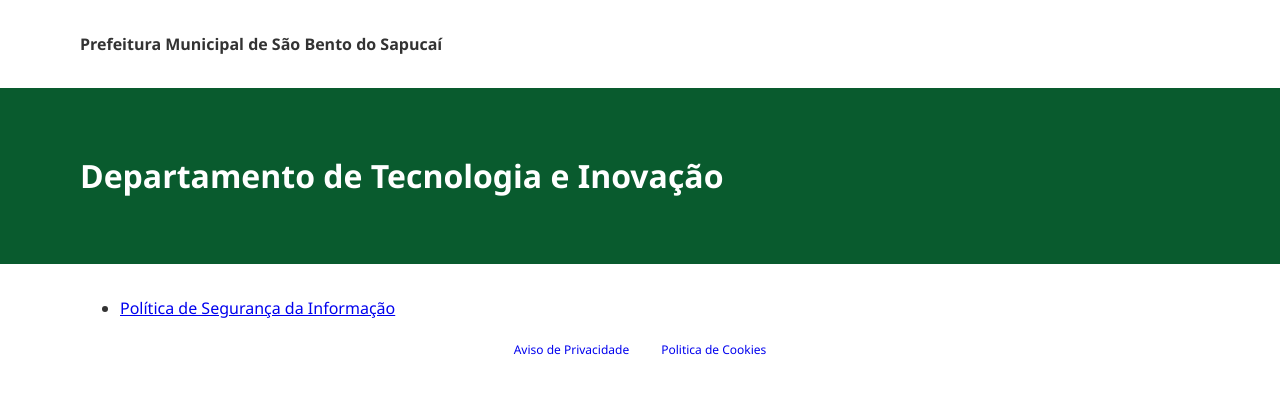
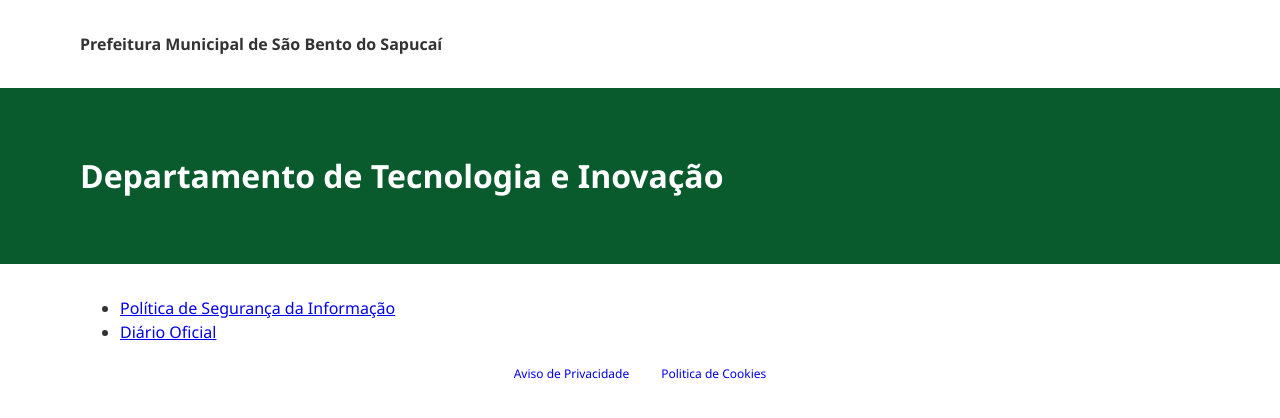
Before and after one commit to pmsbs/pmsbs.github.io, a Jekyll site: the page built from index.html, in a window 1280 px wide. Shown: the top 418 px of the page. Built offline with Jekyll 4.4.1, drawn with Linux system fonts in a browser that asks for light colours.

Commit message:
Create Diario Oficial Page

```diff
--- /dev/null
+++ b/diario-oficial.html
@@ -0,0 +1,6 @@
+---
+layout: default
+title: "Diário Oficial"
+---
+
+<iframe style="overflow: hidden; height: 950px; width: 100%;" src="https://saobentodosapucai.sp.gov.br/saobentodosapucai.html" height="100%" width="100%" frameborder="0"></iframe>
--- a/index.html
+++ b/index.html
@@ -6,4 +6,8 @@ title: "Departamento de Tecnologia e Inovação"
   <li>
     <a href="/seguranca-informacao.html">Política de Segurança da Informação</a>
   </li>
+
+  <li>
+    <a href="/diario-oficial.html">Diário Oficial</a>
+  </li>
 </ul>
```
